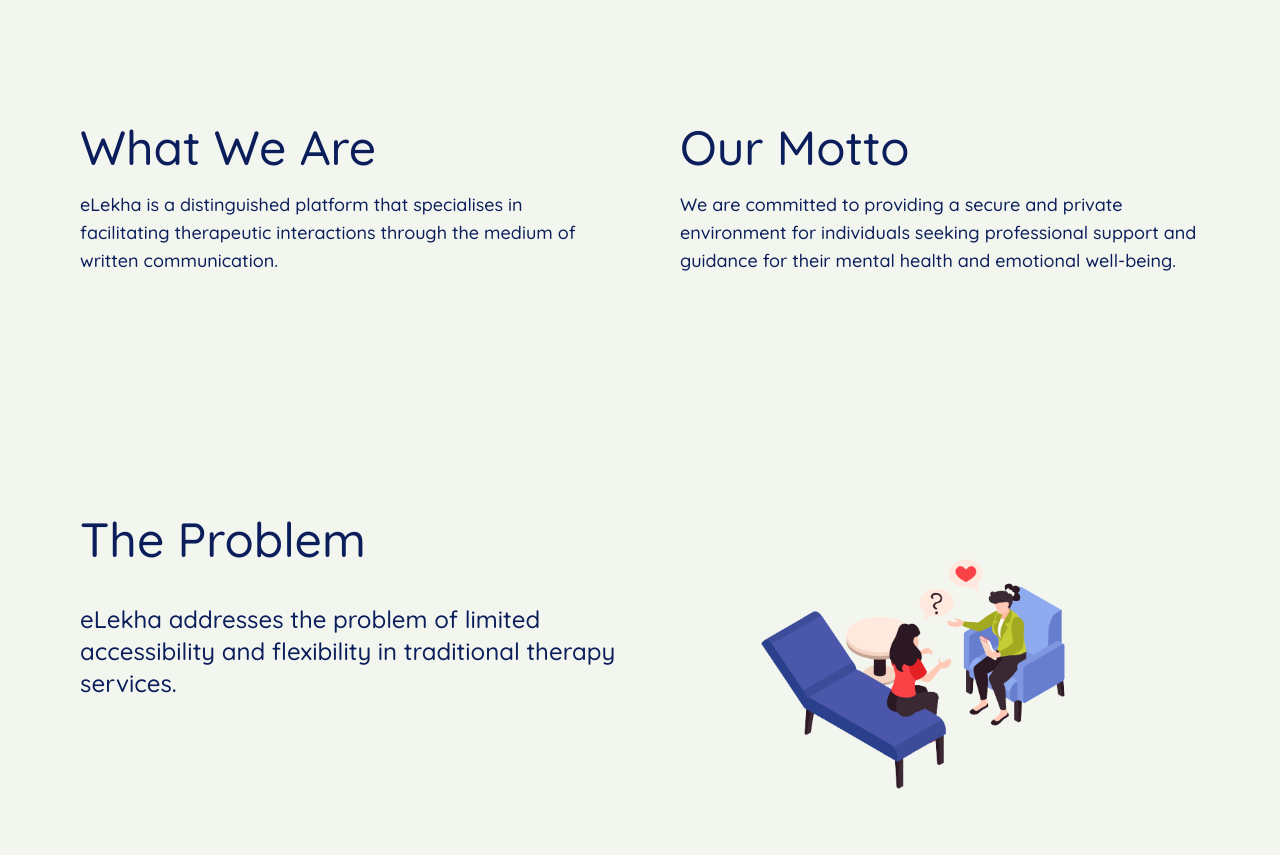
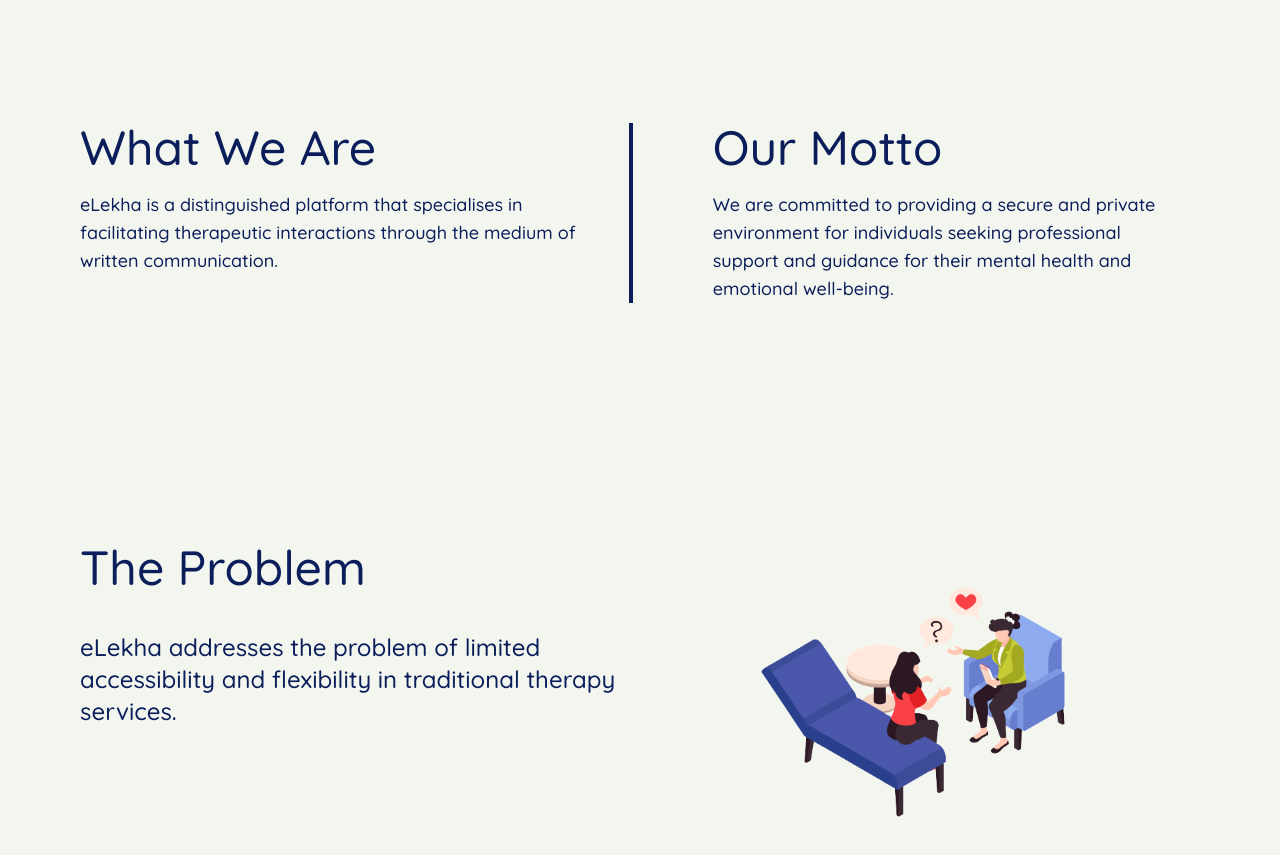
Before and after one commit to rmurarishetti/EHRSoulbound, a Next.js app in the folder ehr-soulbound/: page / in a window 1280 px wide. Shown: the part 820-1675 px from the top of the page. Built offline with nearby package versions, Linux system fonts and the light colour scheme; no server answers.

Commit message:
wip: homepage

```diff
--- a/ehr-soulbound/src/app/page.tsx
+++ b/ehr-soulbound/src/app/page.tsx
@@ -32,17 +32,22 @@ export default async function Home() {
           </div>
         </div>
         <div className="flex flex-row flex-wrap px-10 my-20 font-quicksand font-medium text-[#0B1E5B]">
-          <div className="flex w-1/2 pr-10 text-5xl">
-            What We Are
+          <div className="w-[49%] pr-10">
+            <div className="text-5xl">
+              What We Are
+            </div>
+            <div className="pt-5 text-lg">
+              eLekha is a distinguished platform that specialises in facilitating therapeutic interactions through the medium of written communication.
+            </div>
           </div>
-          <div className="flex w-1/2 pl-10 text-5xl">
-            Our Motto
-          </div>
-          <div className="flex w-1/2 pt-5 pr-10 text-lg">
-            eLekha is a distinguished platform that specialises in facilitating therapeutic interactions through the medium of written communication.
-          </div>
-          <div className="flex w-1/2 pt-5 pl-10 text-lg">
-            We are committed to providing a secure and private environment for individuals seeking professional support and guidance for their mental health and emotional well-being.
+          <div className="h-full w-1 bg-[#0B1E5B]"></div>
+          <div className="w-[49%] pl-20">
+            <div className="text-5xl">
+              Our Motto
+            </div>
+            <div className="pt-5 text-lg">
+              We are committed to providing a secure and private environment for individuals seeking professional support and guidance for their mental health and emotional well-being.
+            </div>
           </div>
         </div>
         <div className="flex flex-wrap justify-start font-medium text-[#0B1E5B] my-20">
```
